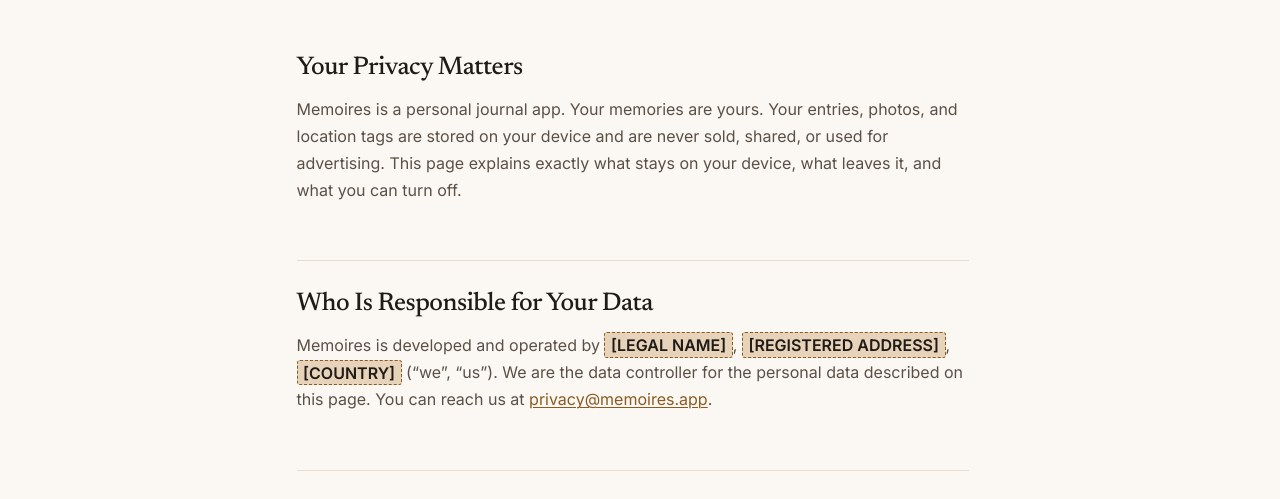
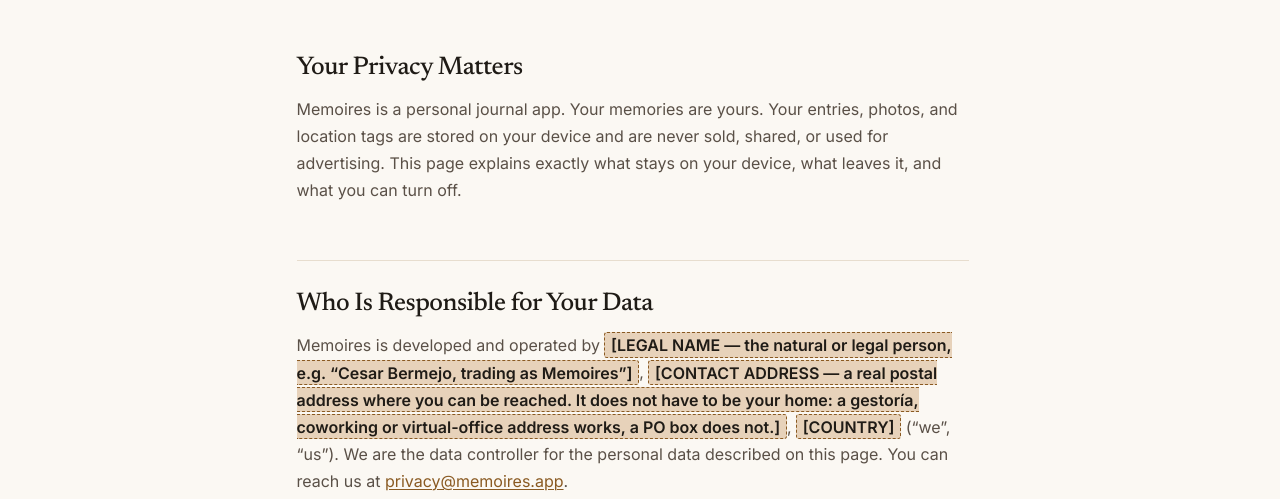
Before and after one commit to cesarbermejom/memoires-website, a website: page privacy/index.html in a window 1280 px wide. Shown: the part 293-792 px from the top of the page. Drawn offline with Linux system fonts and the light colour scheme.

Commit message:
Note in the placeholders that the address need not be a home address
The operator is an individual, not a company. The obligation is to give a
real postal address where you can be reached, not specifically where you
live, so the placeholders now say that and point at the alternatives.
Adds the NIF placeholder that the Spanish LSSI expects.

```diff
--- a/privacy/index.html
+++ b/privacy/index.html
@@ -74,7 +74,7 @@
         <p>Memoires is a personal journal app. Your memories are yours. Your entries, photos, and location tags are stored on your device and are never sold, shared, or used for advertising. This page explains exactly what stays on your device, what leaves it, and what you can turn off.</p>
 
         <h2>Who Is Responsible for Your Data</h2>
-        <p>Memoires is developed and operated by <mark class="todo">[LEGAL NAME]</mark>, <mark class="todo">[REGISTERED ADDRESS]</mark>, <mark class="todo">[COUNTRY]</mark> (&ldquo;we&rdquo;, &ldquo;us&rdquo;). We are the data controller for the personal data described on this page. You can reach us at <a href="mailto:privacy@memoires.app">privacy@memoires.app</a>.</p>
+        <p>Memoires is developed and operated by <mark class="todo">[LEGAL NAME — the natural or legal person, e.g. &ldquo;Cesar Bermejo, trading as Memoires&rdquo;]</mark>, <mark class="todo">[CONTACT ADDRESS — a real postal address where you can be reached. It does not have to be your home: a gestoría, coworking or virtual-office address works, a PO box does not.]</mark>, <mark class="todo">[COUNTRY]</mark> (&ldquo;we&rdquo;, &ldquo;us&rdquo;). We are the data controller for the personal data described on this page. You can reach us at <a href="mailto:privacy@memoires.app">privacy@memoires.app</a>.</p>
 
         <h2>Why We Are Allowed to Process This</h2>
         <p>Under the GDPR every kind of processing needs a legal basis. Ours are:</p>
```
Also changed, not shown: terms/index.html (+1 -1 lines).
